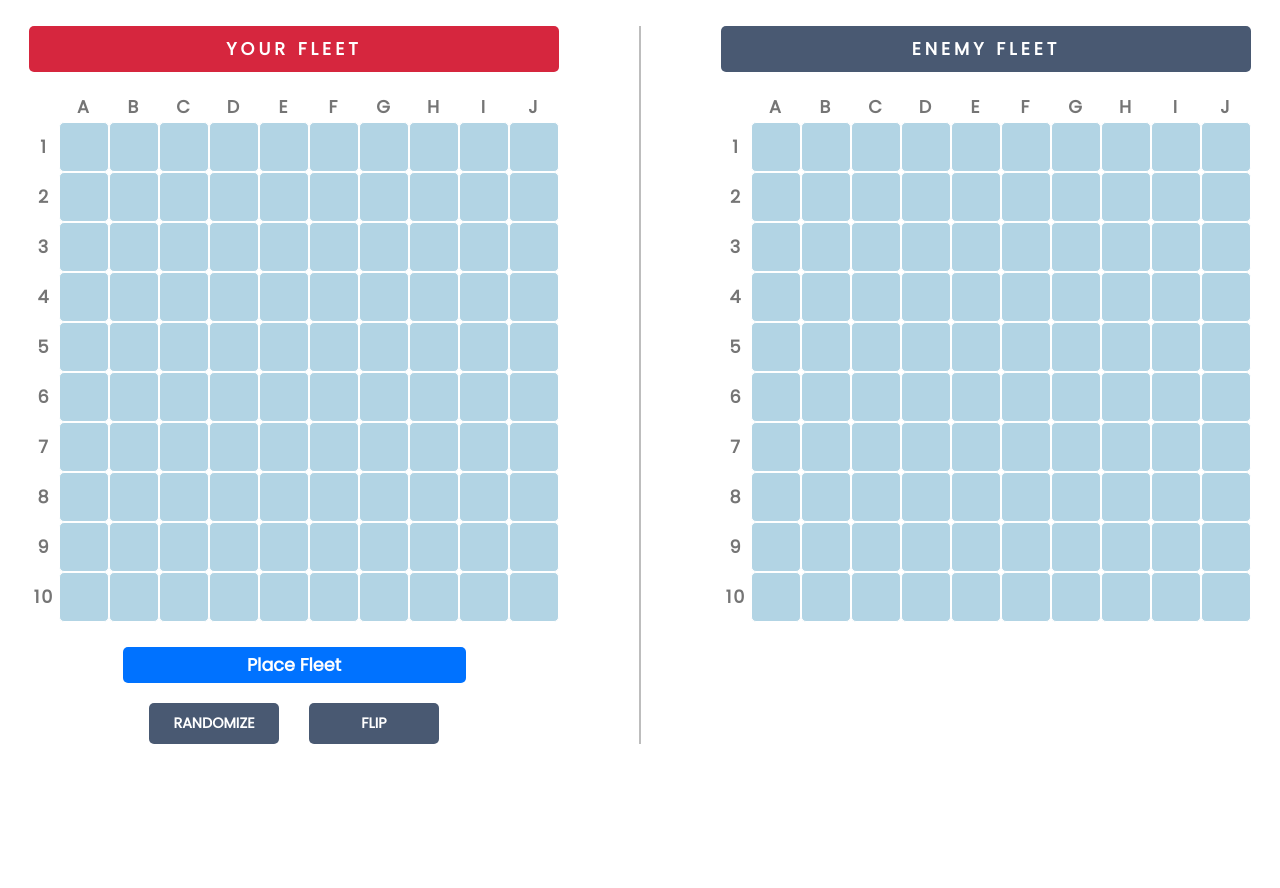
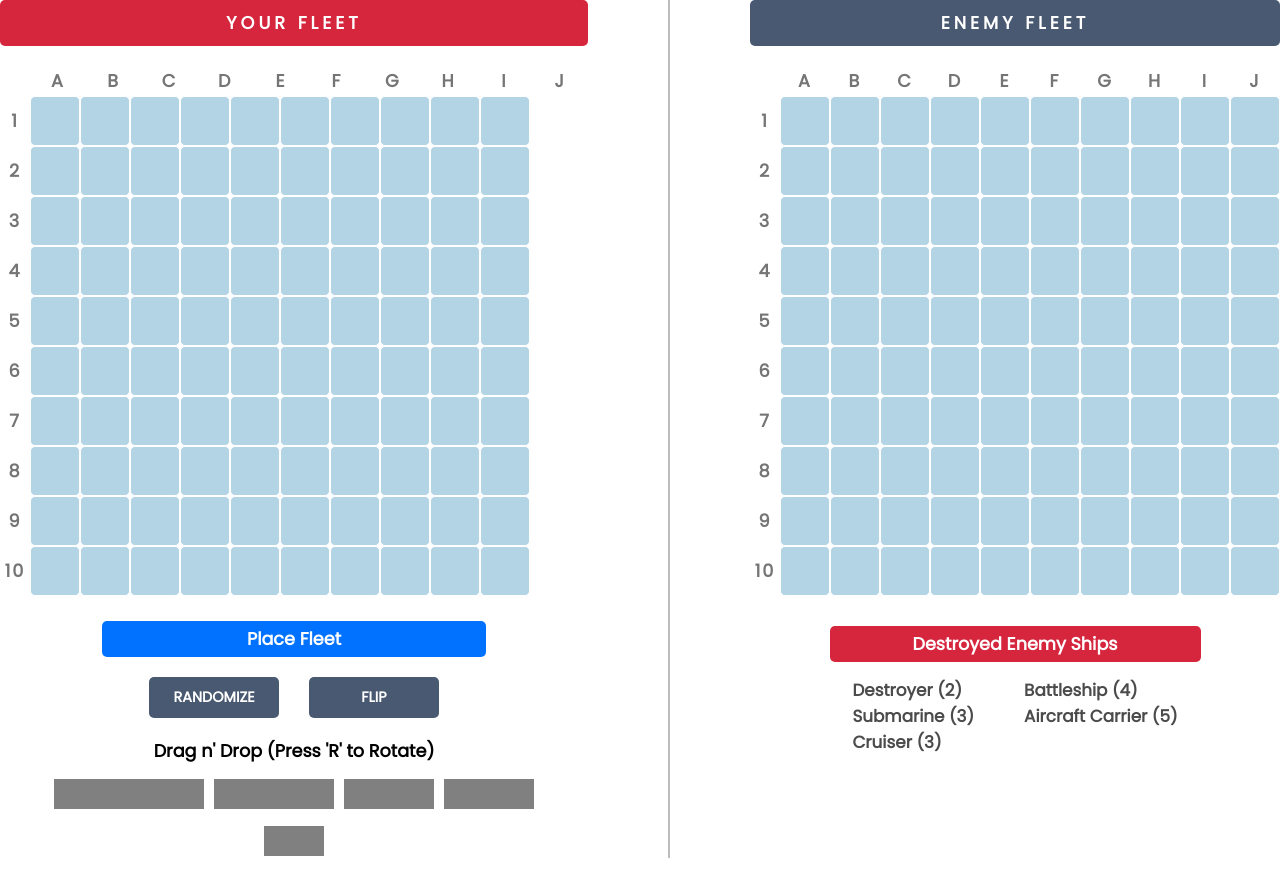
Before and after one commit to Eternum101/battleship-game, a React (Vite) app: page / in a window 1280 px wide. Before the commit the page ends 800 px from the top, so only its background shows below. Built offline with nearby package versions, Linux system fonts and the light colour scheme.

Commit message:
Modified Layout in PlayerBoard.jsx & ComputerBoard.jsx Modified Styling in PlayerBoard.css & ComputerBoard.css Added Ship.jsx Component

```diff
--- a/src/components/ComputerBoard.jsx
+++ b/src/components/ComputerBoard.jsx
@@ -30,6 +30,20 @@ function ComputerBoard({ board, handleComputerCellClick }) {
             <div class="column-header">10</div>
             <GameBoard board={board} handleCellClick={handleComputerCellClick} />
         </div>
+        <div className="enemy-fleet-container">
+            <h1>Destroyed Enemy Ships</h1>
+            <div className="destroyed-enemy-ships">
+            <div class="ships-left">
+                <h2>Destroyer (2)</h2>
+                <h2>Submarine (3)</h2>
+                <h2>Cruiser (3)</h2>
+            </div>
+            <div class="ships-right">
+                <h2>Battleship (4)</h2>
+                <h2>Aircraft Carrier (5)</h2>
+            </div>
+            </div>
+        </div>
     </div>
     )
 }
--- a/src/components/PlayerBoard.jsx
+++ b/src/components/PlayerBoard.jsx
@@ -1,33 +1,47 @@
+import React from "react";
 import GameBoard from "./GameBoard";
+import Ship from './Ship';
 import '../styles/PlayerBoard.css'
 
 function PlayerBoard({ board, handlePlayerCellClick }) {
-    return (
+  const handleDragStart = (e, ship) => {
+    e.dataTransfer.setData('ship', JSON.stringify(ship));
+  };
+
+  const ships = [
+    { length: 5, orientation: 'horizontal' },
+    { length: 4, orientation: 'horizontal' },
+    { length: 3, orientation: 'horizontal' },
+    { length: 3, orientation: 'horizontal' },
+    { length: 2, orientation: 'horizontal' }
+  ];
+
+  return (
     <div className="game-container">
       <h2 className="player-title">YOUR FLEET</h2>
       <div className="gameboard-container">
-            <div class="row-header"></div>
-            <div class="row-header">A</div>
-            <div class="row-header">B</div>
-            <div class="row-header">C</div>
-            <div class="row-header">D</div>
-            <div class="row-header">E</div>
-            <div class="row-header">F</div>
-            <div class="row-header">G</div>
-            <div class="row-header">H</div>
-            <div class="row-header">I</div>
-            <div class="row-header">J</div>
+            <div className="row-header"></div>
+            <div className="row-header">A</div>
+            <div className="row-header">B</div>
+            <div className="row-header">C</div>
+            <div className="row-header">D</div>
+            <div className="row-header">E</div>
+            <div className="row-header">F</div>
+            <div className="row-header">G</div>
+            <div className="row-header">H</div>
+            <div className="row-header">I</div>
+            <div className="row-header">J</div>
 
-            <div class="column-header">1</div>
-            <div class="column-header">2</div>
-            <div class="column-header">3</div>
-            <div class="column-header">4</div>
-            <div class="column-header">5</div>
-            <div class="column-header">6</div>
-            <div class="column-header">7</div>
-            <div class="column-header">8</div>
-            <div class="column-header">9</div>
-            <div class="column-header">10</div>
+            <div className="column-header">1</div>
+            <div className="column-header">2</div>
+            <div className="column-header">3</div>
+            <div className="column-header">4</div>
+            <div className="column-header">5</div>
+            <div className="column-header">6</div>
+            <div className="column-header">7</div>
+            <div className="column-header">8</div>
+            <div className="column-header">9</div>
+            <div className="column-header">10</div>
           <GameBoard board={board} handleCellClick={handlePlayerCellClick} />
       </div>
       <div className="fleet-container">
@@ -36,6 +50,17 @@ function PlayerBoard({ board, handlePlayerCellClick }) {
           <button className="btn-randomize">Randomize</button>
           <button className="btn-flip">Flip</button>
         </div>
+        <span className="fleet-info">Drag n' Drop (Press 'R' to Rotate)</span>
+        <div className="fleet-draggable">
+          {ships.map((ship, index) => (
+              <Ship
+                key={index}
+                length={ship.length}
+                orientation={ship.orientation}
+                onDragStart={(e) => handleDragStart(e, ship)}
+              />
+            ))}
+        </div>
       </div>
     </div>
     );
--- /dev/null
+++ b/src/components/Ship.jsx
@@ -0,0 +1,25 @@
+import React from 'react';
+
+function Ship({ length, orientation, onDragStart }) {
+  const shipStyle = {
+    display: 'inline-block',
+    width: orientation === 'horizontal' ? `${length * 30}px` : '30px',
+    height: orientation === 'vertical' ? `${length * 30}px` : '30px',
+    backgroundColor: 'gray',
+    margin: '5px',
+    cursor: 'grab'
+  };
+
+  return (
+    <div
+      className="ship"
+      style={shipStyle}
+      draggable
+      onDragStart={onDragStart}
+    >
+      {Array(length).join('')}
+    </div>
+  );
+}
+
+export default Ship;
--- a/src/styles/ComputerBoard.css
+++ b/src/styles/ComputerBoard.css
@@ -12,3 +12,45 @@
     padding: 10px;
     width: 100%;
 }
+
+.enemy-fleet-container {
+    display: flex;
+    justify-content: space-evenly;
+    align-items: center;
+    margin-top: 30px;
+    flex-direction: column;
+    gap: 10px;
+}
+
+.enemy-fleet-container h1 {
+    font-size: 1.1rem;
+    font-weight: bold;
+    background-color: var(--accent-colour);
+    width: 70%;
+    padding: 5px;
+    border-radius: 5px;
+    color: white;
+    margin-bottom: 5px;
+}
+
+.destroyed-enemy-ships {
+    display: flex;
+    justify-content: center;
+    opacity: 0.7;
+    font-size: 0.7rem;
+    gap: 50px;
+}
+
+.ships-left {
+    display: flex;
+    flex-direction: column;
+    justify-content: flex-start;
+    align-items: flex-start;
+}
+
+.ships-right {
+    display: flex;
+    flex-direction: column;
+    justify-content: flex-start;
+    align-items: flex-start;
+}
--- a/src/styles/PlayerBoard.css
+++ b/src/styles/PlayerBoard.css
@@ -60,3 +60,8 @@
     color: #ffffff71;
     text-decoration: none;
 }
+
+.fleet-info {
+    font-size: 1.1rem;
+    font-weight: bold;
+}
```
